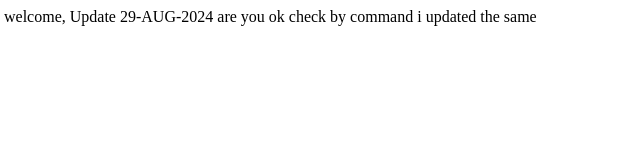
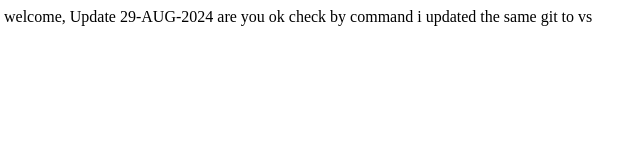
Before and after one commit to 5GaneshPawar/5GaneshHTMLFIles, a plain HTML site: page index.html in a window 1280 px wide. Shown: the full height of the page, 4-644 px from the left. Drawn offline with Linux system fonts and the light colour scheme.

Commit message:
Update index.html

```diff
--- a/index.html
+++ b/index.html
@@ -7,6 +7,6 @@
 </head>
 <body>
 welcome, Update 29-AUG-2024 are you ok
-check by command i updated the same
+check by command i updated the same git to vs
 </body>
 </html>
```
